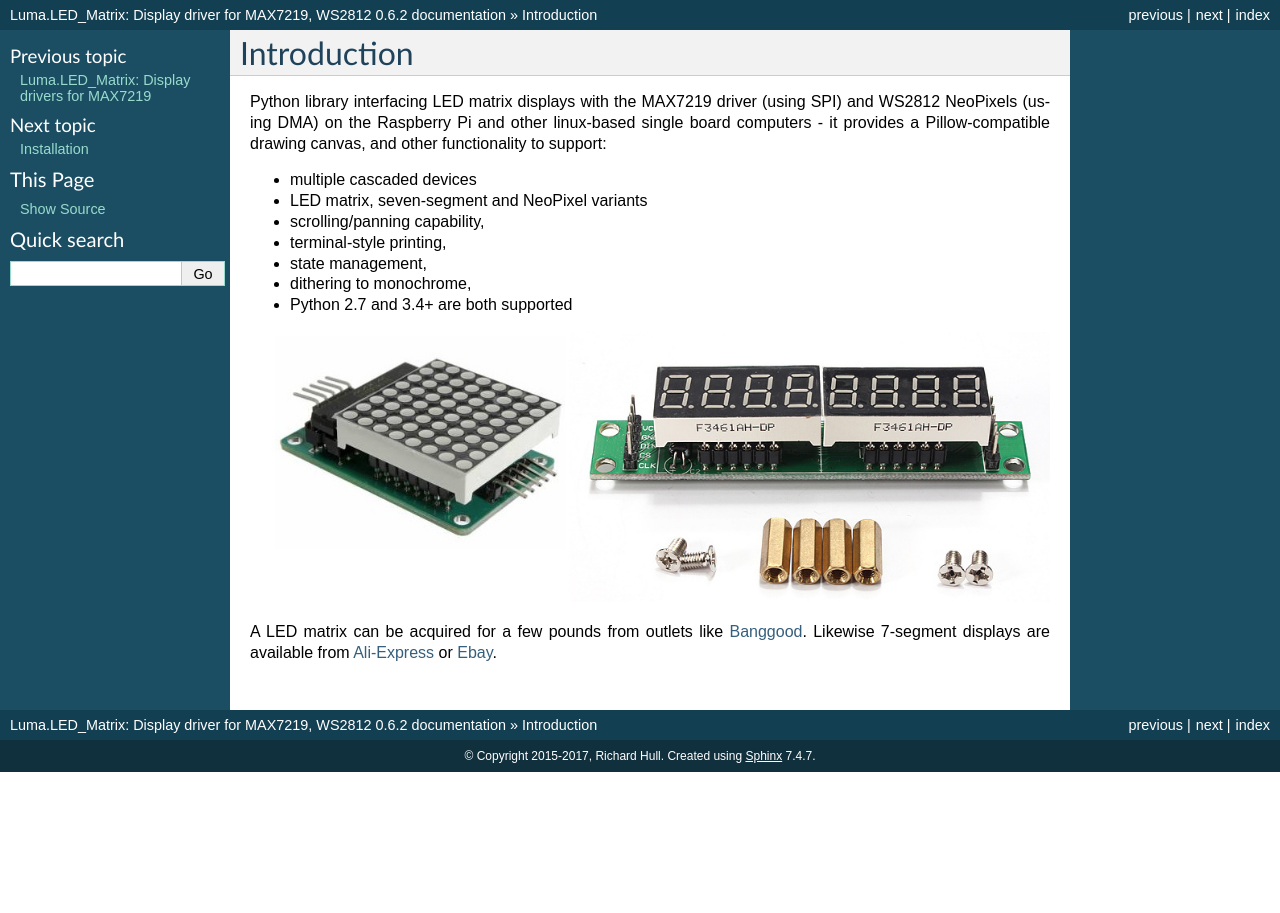
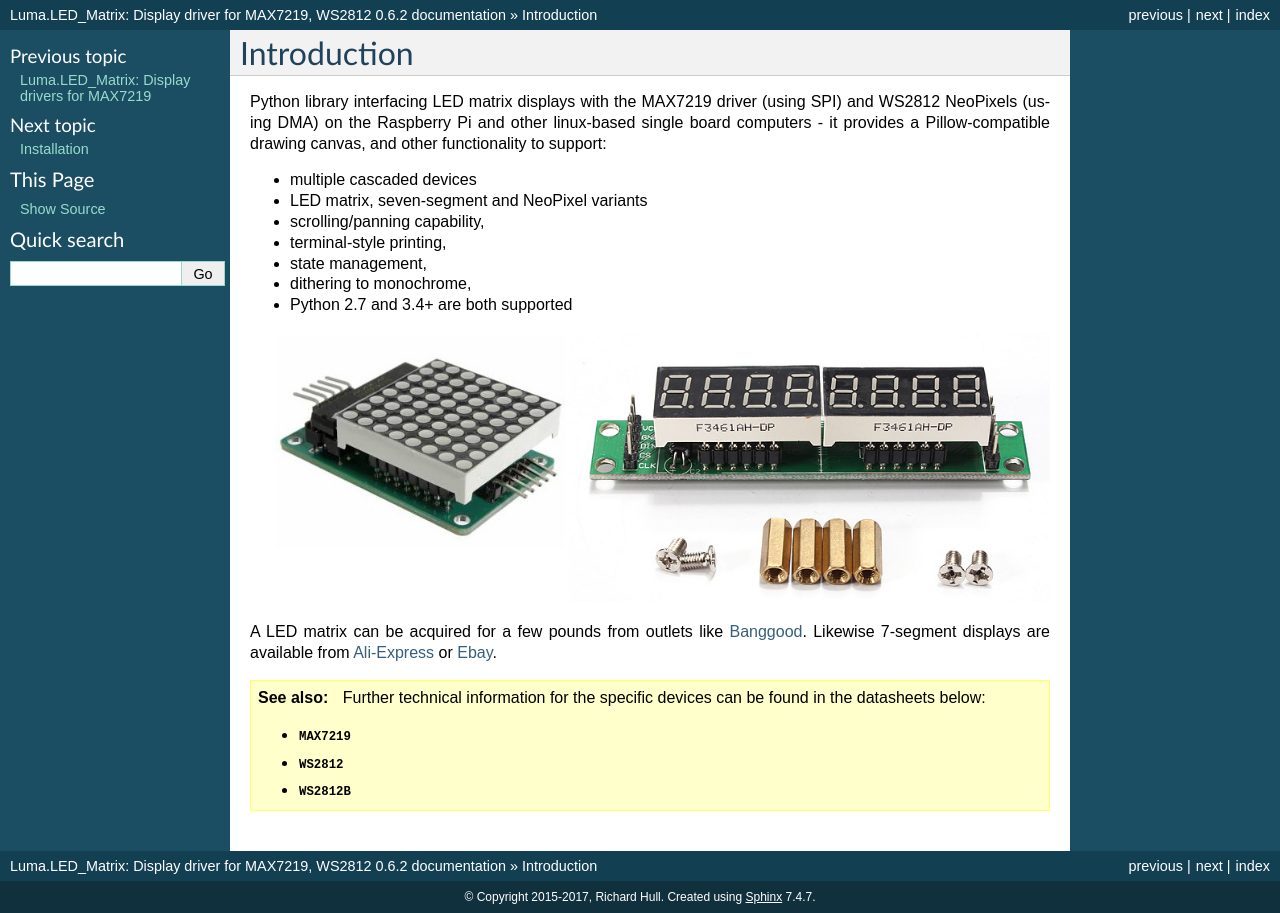
Before and after one commit to rm-hull/luma.led_matrix, a Sphinx documentation site: the page built from doc/intro.rst, in a window 1280 px wide. Built offline with Sphinx 7.4.7, drawn with Linux system fonts in a browser that asks for light colours.

Commit message:
Add datasheets & links (fixes #79)

```diff
--- a/doc/intro.rst
+++ b/doc/intro.rst
@@ -21,3 +21,11 @@ A LED matrix can be acquired for a few pounds from outlets like `Banggood
 Likewise 7-segment displays are available from `Ali-Express
 <http://www.aliexpress.com/item/MAX7219-Red-Module-8-Digit-7-Segment-Digital-LED-Display-Tube-For-Arduino-MCU/1449630475.html>`_
 or `Ebay <http://www.ebay.com/itm/-/172317726225>`_.
+
+.. seealso::
+   Further technical information for the specific devices can be found in the
+   datasheets below:
+
+   - :download:`MAX7219 <tech-spec/MAX7219.pdf>`
+   - :download:`WS2812 <tech-spec/WS2812.pdf>`
+   - :download:`WS2812B <tech-spec/WS2812B.pdf>`
```
Also changed, not shown: 2 other files.
